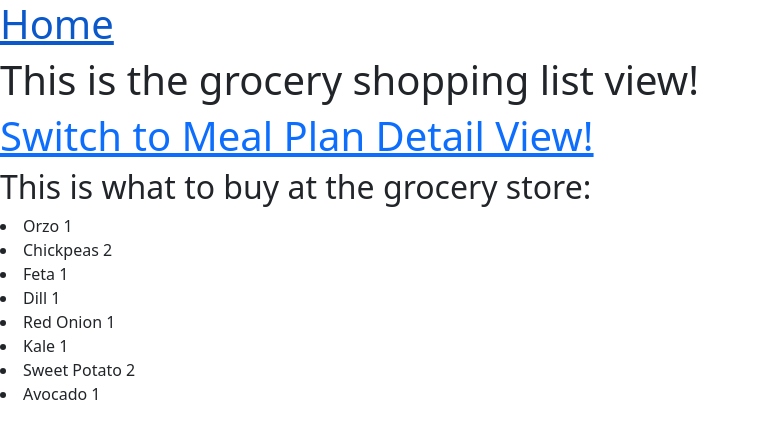
After one commit to emburyj/Meal-Wizard, a Django app: a page that uses cookbook/templates/grocery_shopping.html in a window 1280 px wide. The commit adds this page. Shown: the top 439 px of the page, without its empty margins (0-759 px from the left). Run offline with Django 4.2, Linux system fonts and the light colour scheme; data comes from the database, SQL or seed files in the repository.

Commit message:
added function for building shopping list. build view and url repath for shopping list. created grocery_shopping.html file

```diff
--- a/cookbook/models.py
+++ b/cookbook/models.py
@@ -34,3 +34,15 @@ class RecipeCollection(models.Model):
 class MealPlan(models.Model):
     rec_col = models.ForeignKey(RecipeCollection, on_delete=models.CASCADE)
     rid = models.ForeignKey(Recipe, on_delete=models.CASCADE)
+
+def get_shopping_list(rc):
+    mp_query = MealPlan.objects.filter(rec_col__exact=rc)
+    ing_dict = {}
+    for item in mp_query:
+        cb_query = Cookbook.objects.filter(rec__exact=item.rid)
+        for foo in cb_query:
+            if foo.ing in ing_dict:
+                ing_dict[foo.ing] = ing_dict[foo.ing] + foo.qty
+            else:
+                ing_dict.setdefault(foo.ing, foo.qty)
+    return ing_dict
--- /dev/null
+++ b/cookbook/templates/grocery_shopping.html
@@ -0,0 +1,15 @@
+{% extends "base.html" %}{% block content %}
+<h1>
+    This is the grocery shopping list view!
+</h1>
+<h1>
+    <a href="{% url 'mp_detail' rcid %}">Switch to Meal Plan Detail View!</a>
+</h1>
+
+<h2>
+    This is what to buy at the grocery store:
+</h2>
+{% for key, val in groceries.items %}
+    <li>{{ key }} {{ val }}</li>
+{% endfor %}
+{% endblock %}
--- a/cookbook/templates/mp_detail.html
+++ b/cookbook/templates/mp_detail.html
@@ -2,6 +2,9 @@
 
 <h1>
     This is the Meal Plan Detail View!
+</h1>
+<h1>
+    <a href="{% url 'grocery_shopping' rcid %}">Switch to Shopping List View!</a>
 </h1>
 
 {% for key, val in recipes_ingredients.items %}
--- a/cookbook/views.py
+++ b/cookbook/views.py
@@ -2,6 +2,7 @@ from django.shortcuts import render
 from django.http import HttpResponse, HttpResponseRedirect, Http404
 from django.template import RequestContext, loader
 from cookbook.models import Ingredient, Recipe, Cookbook, RecipeCollection, MealPlan
+from cookbook.models import get_shopping_list
 
 # Create your views here.
 def home_view(request):
@@ -18,8 +19,8 @@ def create_meal_plan_view(request):
     pass
 
 def meal_plan_detail_view(request, rcid):
-    mp = RecipeCollection.objects.get(pk=rcid) # this gives you the mp object
-    meal_plan_q = MealPlan.objects.filter(rec_col__exact=mp) # this gives a query obj
+    rc = RecipeCollection.objects.get(pk=rcid) # this gives you the RC object
+    meal_plan_q = MealPlan.objects.filter(rec_col__exact=rc) # this gives a query obj
     recs = [item.rid for item in meal_plan_q]
     recs_length = range(len(recs))
     recs_ings = {}
@@ -29,5 +30,10 @@ def meal_plan_detail_view(request, rcid):
         for i in recipe_query:
             current_ing_dict.setdefault(i.ing, i.qty)
         recs_ings.setdefault(item, current_ing_dict) # {recipe_object: {ing_object: qty}}
-    context = {'recipes_ingredients': recs_ings}
+    context = {'recipes_ingredients': recs_ings, 'rcid': rcid}
     return render(request, 'mp_detail.html', context)
+
+def grocery_list_view(request, rcid):
+    rc = RecipeCollection.objects.get(pk=rcid) # this gives you the RC object
+    context = {'groceries': get_shopping_list(rc), 'rcid': rcid}
+    return render(request, 'grocery_shopping.html', context)
--- a/mysite/urls.py
+++ b/mysite/urls.py
@@ -15,16 +15,19 @@ Including another URLconf
 """
 from django.contrib import admin
 from django.urls import path, re_path
-from cookbook.views import meal_plan_detail_view, home_view
+from cookbook.views import meal_plan_detail_view, home_view, grocery_list_view
 
 urlpatterns = [
     path('admin/', admin.site.urls),
     re_path(r'^$',
-    home_view,
-    name="home"),
+        home_view,
+        name="home"),
     re_path(r'^MealPlans/(?P<rcid>\d+)/$',
-            meal_plan_detail_view,
-            name="mp_detail"),
+        meal_plan_detail_view,
+        name="mp_detail"),
+    re_path(r'^GroceryList/(?P<rcid>\d+)/$',
+        grocery_list_view,
+        name="grocery_shopping"),
     # re_path(r'^category/(?P<category_id>\d+)/$',
     #         cat_view,
     #         name="blog_cat")
```
